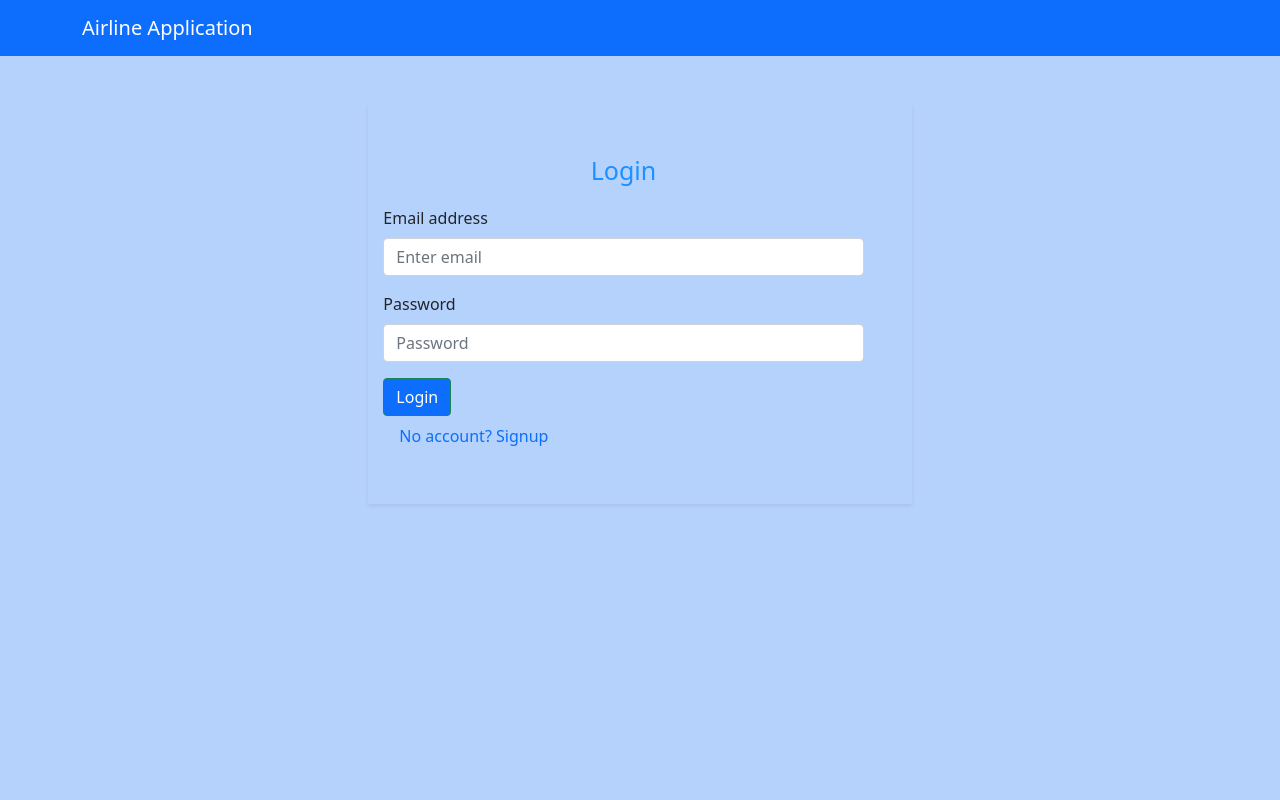
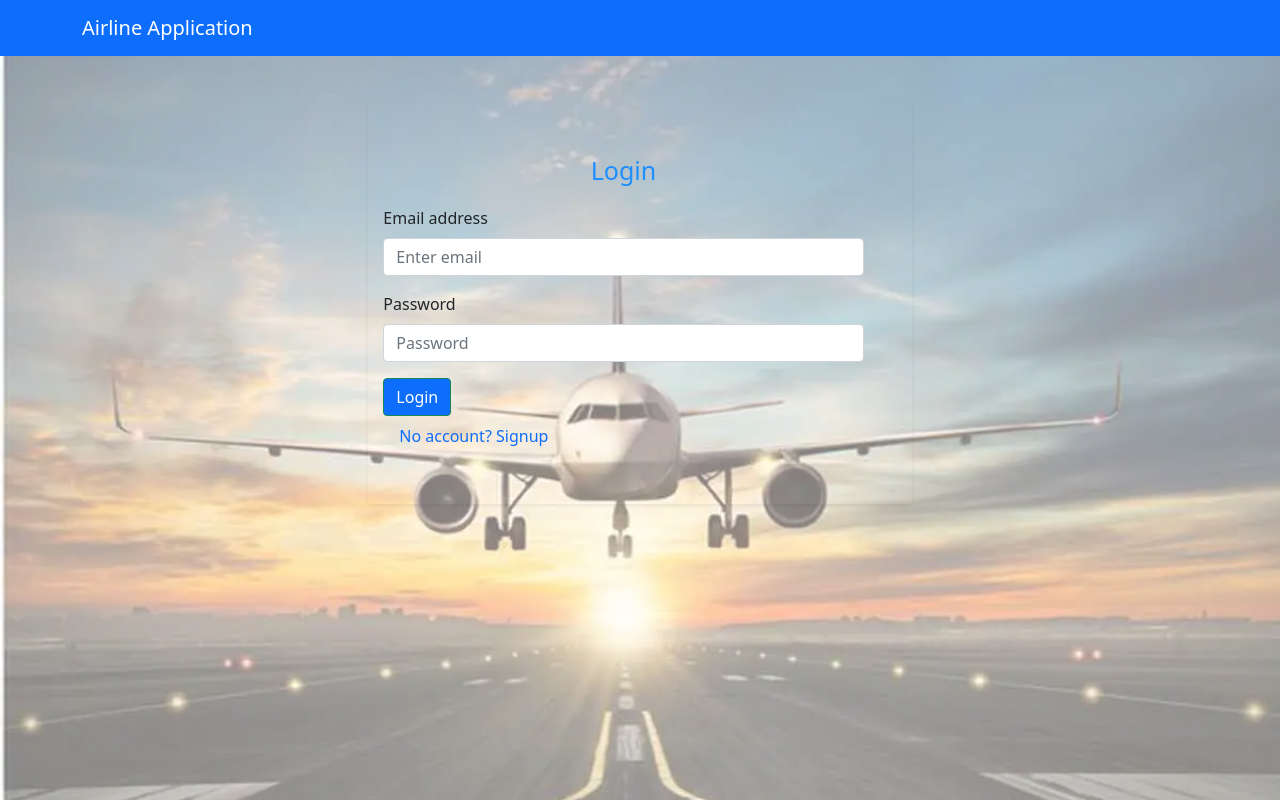
Before and after one commit to gopinathsjsu/team-project-vsrl_202_teamproject, a React (Create React App) app in the folder airline-application-frontend/: page /login in a window 1280 px wide. Built offline with nearby package versions, Linux system fonts and the light colour scheme.

Commit message:
changing css

```diff
--- a/airline-application-frontend/public/index.html
+++ b/airline-application-frontend/public/index.html
@@ -32,7 +32,7 @@
 />
     <title>React App</title>
   </head>
-  <body style="background-color: #b5d2fd;">
+  <body>
     <noscript>You need to enable JavaScript to run this app.</noscript>
     <div id="root"></div>
     <!--
--- a/airline-application-frontend/src/App.css
+++ b/airline-application-frontend/src/App.css
@@ -5,8 +5,29 @@ html, body {
   text-align: center;
 }
 .login{
-  height:100%
+  height:100%;
+  display: block;
+  position: fixed;
+  /* background-image: url("../src/images/flights.jpeg");
+    background-size: cover;
+    background-position: bottom;
+    -webkit-backdrop-filter: blur(100px);
+    backdrop-filter: blur(100px); */
 }
+
+.login::after {
+  content: "";
+  background: url("../src/images/flights.jpeg");
+  background-size: cover;
+  opacity: 0.5;
+  top: 0;
+  left: 0;
+  bottom: 0;
+  right: 0;
+  position: absolute;
+  z-index: -1;
+}
+
 
 .login-text{
   color:dodgerblue;
--- a/airline-application-frontend/src/components/login.component.js
+++ b/airline-application-frontend/src/components/login.component.js
@@ -87,7 +87,7 @@ import "../App.css"
 
         return (
 
-                <Container className="login" fluid style={{paddingLeft:0,paddingRight:0,paddingBottom:0,marginRight:0,marginLeft:0, backgroundColor: "#b5d2fd"}}>
+                <Container className="login" fluid style={{paddingLeft:0,paddingRight:0,paddingBottom:0,marginRight:0,marginLeft:0}}>
                     {/* {loadingMessage()} */}
                     {error && errorMessage()}
                     <NavBar/>
--- a/airline-application-frontend/src/components/signup.component.js
+++ b/airline-application-frontend/src/components/signup.component.js
@@ -4,7 +4,7 @@ import { Form,Button,Container,Row,Col } from "react-bootstrap";
 import { signin,authenticate, isAuthenticated } from "../authHelper";
 import { useState } from "react";
 import { signup } from "../authHelper";
-import { Link } from "react-router-dom";
+import { Link,Redirect } from "react-router-dom";
 import Select from "react-select";
 
 const SignUp =()=> {
@@ -19,10 +19,11 @@ const SignUp =()=> {
         email:"",
         password:"",
         error:"",
-        success:false
+        success:false,
+        didRedirect:false
     });
 
-    const {firstName,lastName,email,address,phoneNumber,gender,password,error,success}=values;
+    const {didRedirect,firstName,lastName,email,address,phoneNumber,gender,password,error,success}=values;
 
     const handleChange=name=>event=>{
         setValues({...values,error:false,[name]:event.target.value})
@@ -37,13 +38,21 @@ const SignUp =()=> {
                  setValues({...values,error:data.error,success:false});
              }
               else{
-                  setValues({...values,firstName:"",lastName:"",email:"",address:"",phone:"",password:"",success:true});
+                  setValues({...values,didRedirect:true});
               }
          })
          .catch((err)=>console.log("Error in signup "+err))
     };
 
+    const performRedirect=()=>{
+        if(didRedirect){
+                return  <Redirect to="/login" />
 
+        }
+        // if(isAuthenticated()){
+        //     return <Redirect to="/" />
+        // }
+    }
 
     const successMessage=()=>{
        return(<div className="alert alert-success"
@@ -137,6 +146,7 @@ const SignUp =()=> {
                         SignUp
                     </Button>
                 </Form>
+                {performRedirect()}
                         </Col>
                     </Row>
 
--- a/airline-application-frontend/src/core/Header.js
+++ b/airline-application-frontend/src/core/Header.js
@@ -24,13 +24,7 @@ const Header = ()=>{
                     <Tab eventKey="Book" title="Book">
                         <BookFlight/>
                     </Tab>
-                    <Tab eventKey="MyTrips" title="My Trips">
-                        <MyTrips/>
-                    </Tab>
-                    <Tab eventKey="Check-in" title="Check-in">
-                        {/* <Sonnet /> */}
-                        <Checkin/>
-                    </Tab>
+
                     <Tab eventKey="status" title="Flight status">
                         {/* <Sonnet /> */}
                         <FlightStatus/>
--- a/airline-application-frontend/src/css/Header.css
+++ b/airline-application-frontend/src/css/Header.css
@@ -1,5 +1,5 @@
 
 .header{
-    background-color:#b5d2fd ;
+    /* background-color:#b5d2fd ; */
     height: 50vh;
 }
```
Also changed, not shown: airline-application-frontend/src/images/flights.jpeg (added).
